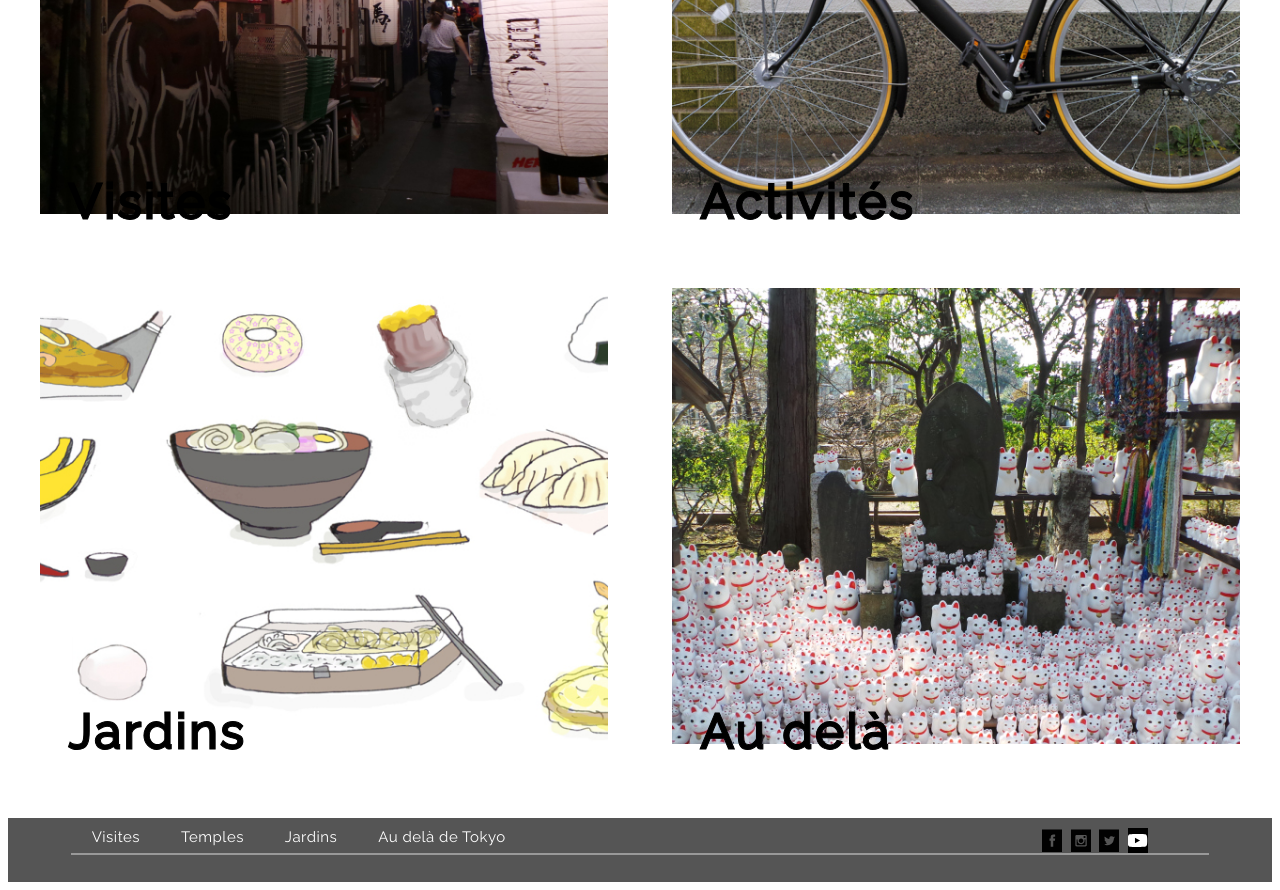
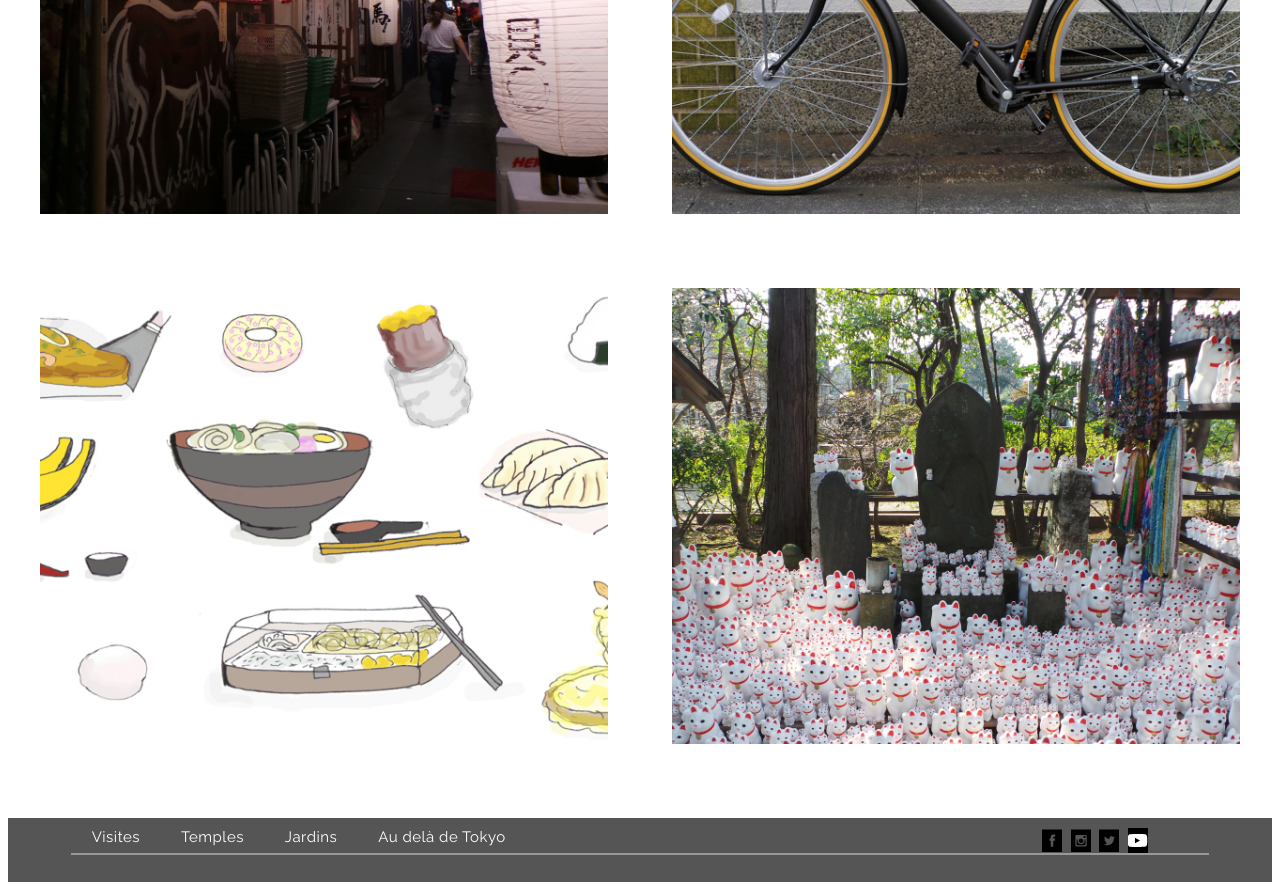
Before and after one commit to philamwild/tokyo, a React (Create React App) app: page / in a window 1280 px wide. Shown: the part 1140-2030 px from the top of the page. Built offline with nearby package versions, Linux system fonts and the light colour scheme.

Commit message:
transition. Need title moving

```diff
--- a/src/components/ArtcileList.jsx
+++ b/src/components/ArtcileList.jsx
@@ -23,25 +23,25 @@ function ArticleList() {
 const square = [
   {
     image: "./Images/visit.jpg",
-    title: "Visites",
+    title: "visites",
     route: "/visites",
     lorum: "Discover the best secret place only knew by Tokyoiste people "
   },
   {
     image: "./Images/activities.jpg",
-    title: "Activités",
+    title: "activités",
     route: "/temples",
     lorum: "Do what is only existing in Tokyo!"
   },
   {
     image: "Images/eatanddrink.jpg",
-    title: "Jardins",
+    title: "jardins",
     route: "/jardins",
     lorum: "The most liked place by local people"
   },
   {
     image: "Images/wtf.jpg",
-    title: "Au delà",
+    title: "au delà",
     route: "/audela",
     lorum: "Japan reserve unique and crazy experience"
   }
--- a/src/components/ArticleCard.jsx
+++ b/src/components/ArticleCard.jsx
@@ -1,18 +1,18 @@
 import React from "react";
 import "./style/ArticleCard.scss";
-import { NavLink } from "react-router-dom";
+import { Link } from "react-router-dom";
 
 function ArticleCard({ dest, image, title, lorum }) {
   return (
     <div class="articlecard">
-      <NavLink className="article-title" activeClassName="active" to={dest}>
+      <Link className="article-title" activeClassName="active" to={dest}>
         <div class="article-photo">
           <img src={image} alt="{tokyo}"></img>
         </div>
         <div class="article-text">
           <h3>{title}</h3>
         </div>
-      </NavLink>
+      </Link>
     </div>
   );
 }
--- a/src/components/style/ArticleCard.scss
+++ b/src/components/style/ArticleCard.scss
@@ -3,11 +3,30 @@
   height: auto;
   margin: 70px 0 0 0;
   position: relative;
+  &:hover {
+    .article-text {
+      display: inline;
+      position: absolute;
+      padding-left: 5%;
+      top: 80%;
+      z-index: 2;
+      h3 {
+        font-family: "Raleway", sans-serif;
+        text-decoration: none;
+        color: black;
+        -webkit-text-stroke: 1px black;
+        letter-spacing: 4px;
+        font-size: 2.2em;
+        font-weight: 100;
+      }
+    }
+  }
 
   .article-photo {
     position: relative;
     &:hover {
       opacity: 0.5;
+      transition-duration: 700ms;
     }
     img {
       width: 100%;
@@ -16,18 +35,6 @@
   }
 
   .article-text {
-    position: absolute;
-    padding-left: 5%;
-    top: 80%;
-    z-index: 2;
-
-    h3 {
-      font-family: "Raleway", sans-serif;
-      text-decoration: none;
-      color: black;
-      -webkit-text-stroke: 1px black;
-      letter-spacing: 3px;
-      font-size: 3em;
-    }
+    display: none;
   }
 }
```
